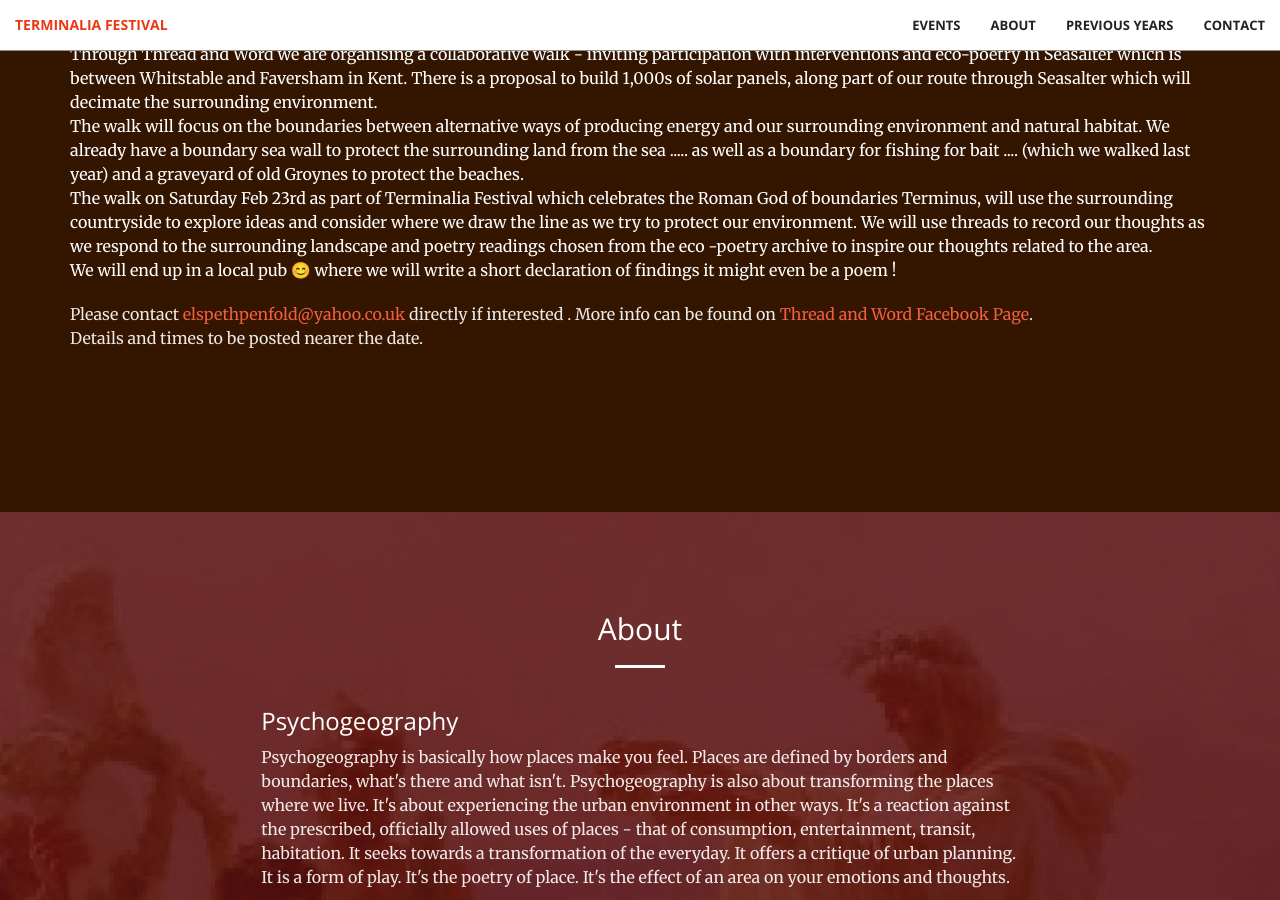
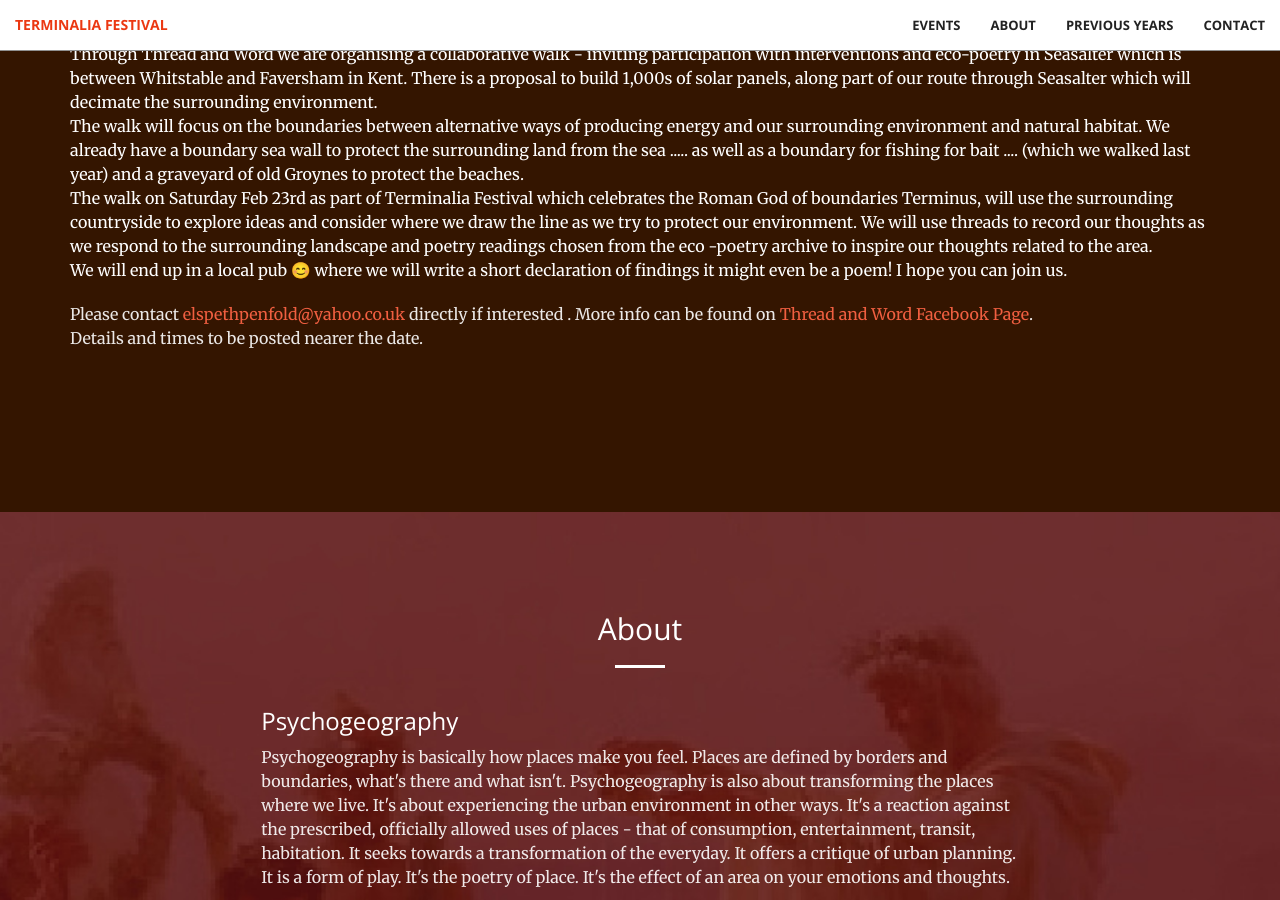
Before and after one commit to timwaters/terminalia, a Jekyll site: the page built from index.html, in a window 1280 px wide and 900 px high, scrolled down 2526 px. Built offline with Jekyll 4.4.1, drawn with Linux system fonts in a browser that asks for light colours.

Commit message:
update seasalter event2

```diff
--- a/_includes/events.html
+++ b/_includes/events.html
@@ -68,7 +68,7 @@
             <br />
             The walk on Saturday Feb 23rd as part of Terminalia Festival which celebrates the Roman God of boundaries Terminus, will use the surrounding countryside to explore ideas and consider where we draw the line as we try to protect our environment. We will use threads to record our thoughts as we respond to the surrounding landscape and poetry readings chosen from the eco -poetry archive to inspire our thoughts related to the area.
             <br />
-            We will end up in a local pub 😊 where we will write a short declaration of findings it might even be a poem !
+            We will end up in a local pub 😊 where we will write a short declaration of findings it might even be a poem! I hope you can join us.
 
           </p>
           <p class="text-faded">
```
